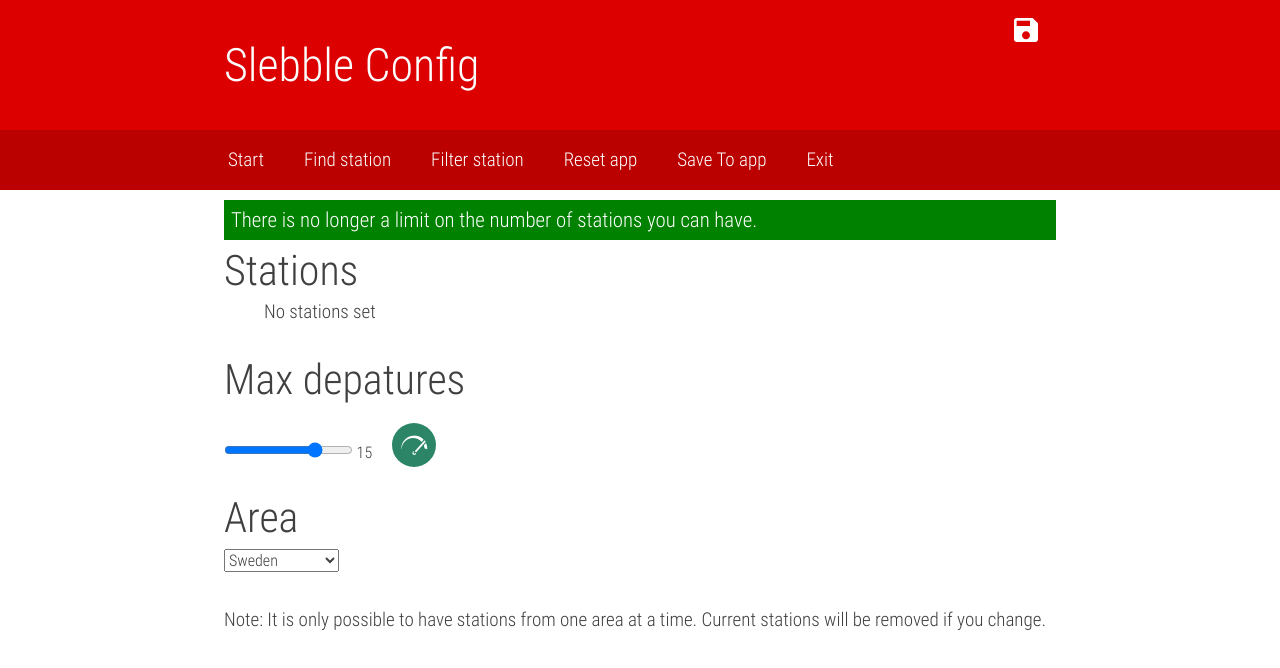
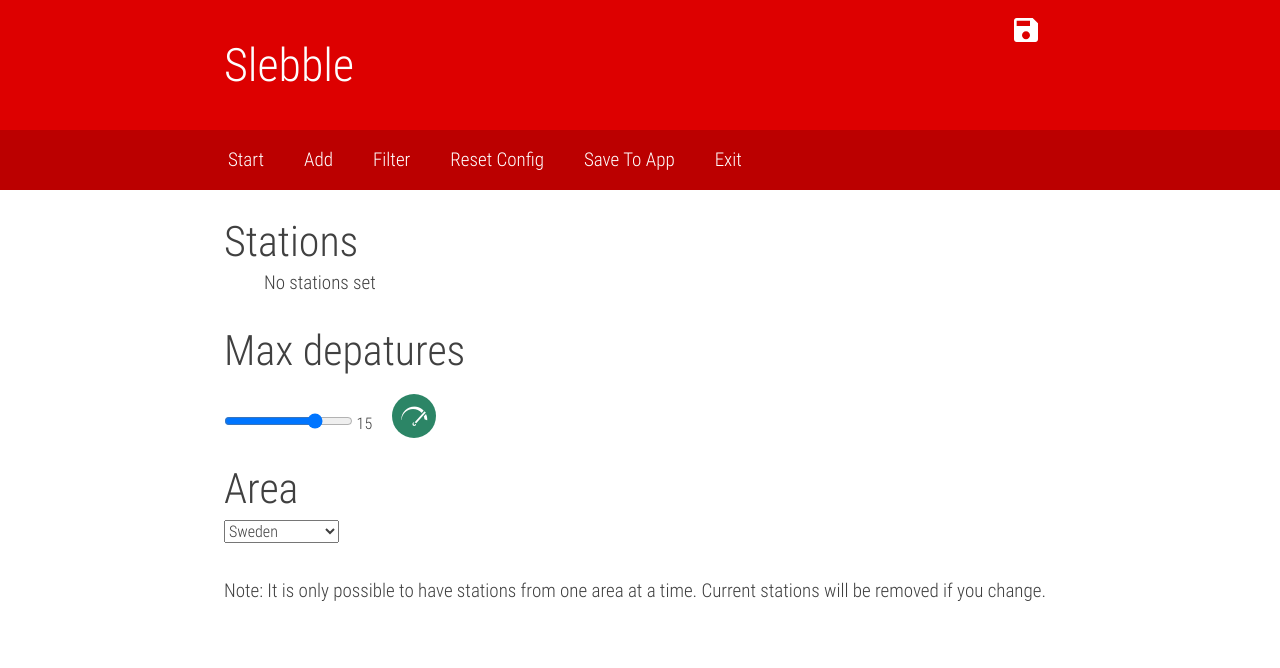
Before and after one commit to xdjinnx/Slebble, a website: page webconfig/gae-root/webconfig/index.html in a window 1280 px wide. Drawn offline with Linux system fonts and the light colour scheme.

Commit message:
fix: strip down some wordings

```diff
--- a/webconfig/gae-root/webconfig/index.html
+++ b/webconfig/gae-root/webconfig/index.html
@@ -5,14 +5,14 @@
   <meta name="viewport" content="width=device-width, initial-scale=1, minimal-ui">
   <meta name="mobile-web-app-capable" content="yes">
 
-  <title>Slebble Config</title>
+  <title>Slebble</title>
   <link rel="stylesheet" type="text/css" href="styles/slebble.css">
 </head>
 <body>
 <header class="app-bar promote-layer">
   <div class="app-bar-container">
     <button class="menu"><img src="images/ic_menu_24px.svg" class="icon"></button>
-    <h1 class="logo">Slebble Config</h1>
+    <h1 class="logo">Slebble</h1>
     <section class="app-bar-actions">
       <button id="submit-toolbar"><img src="images/ic_save_24px.svg" class="icon"></button>
       <!-- Put App Bar Buttons Here -->
@@ -24,10 +24,10 @@
   <!--<h4>Navigation</h4>-->
   <ul>
     <li><a id="startLink">Start</a></li>
-    <li><a id="searchLink">Find station</a></li>
-    <li><a id="filterLink">Filter station</a></li>
-    <li><a id="reset">Reset app</a></li>
-    <li><a id="submit">Save To app</a></li>
+    <li><a id="searchLink">Add</a></li>
+    <li><a id="filterLink">Filter</a></li>
+    <li><a id="reset">Reset Config</a></li>
+    <li><a id="submit">Save To App</a></li>
     <li><a id="cancel">Exit</a></li>
   </ul>
 </nav>
@@ -35,7 +35,6 @@
 <main>
 
   <div id="startPage" class="page">
-    <span class="news">There is no longer a limit on the number of stations you can have.</span>
     <h2>Stations</h2>
 
     <ul id="adding" class="slebble-list list-links--primary">
@@ -65,6 +64,7 @@
 
   <div id="searchPage" class="page">
     <h2>Search</h2>
+
     <input type="text" id="search-field" onkeypress="Slebble.enterKeyPress(event)" />
     <a id="search-btn" class="button--primary">
       <div class="mglass"></div>
```
